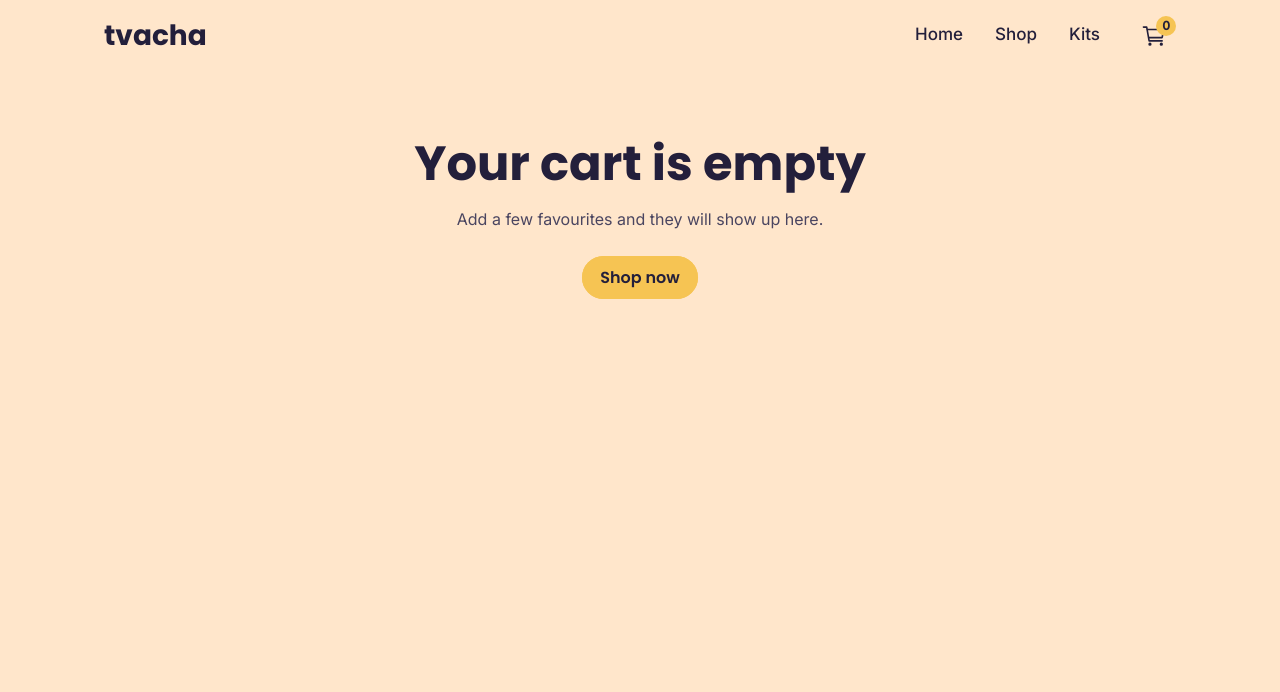
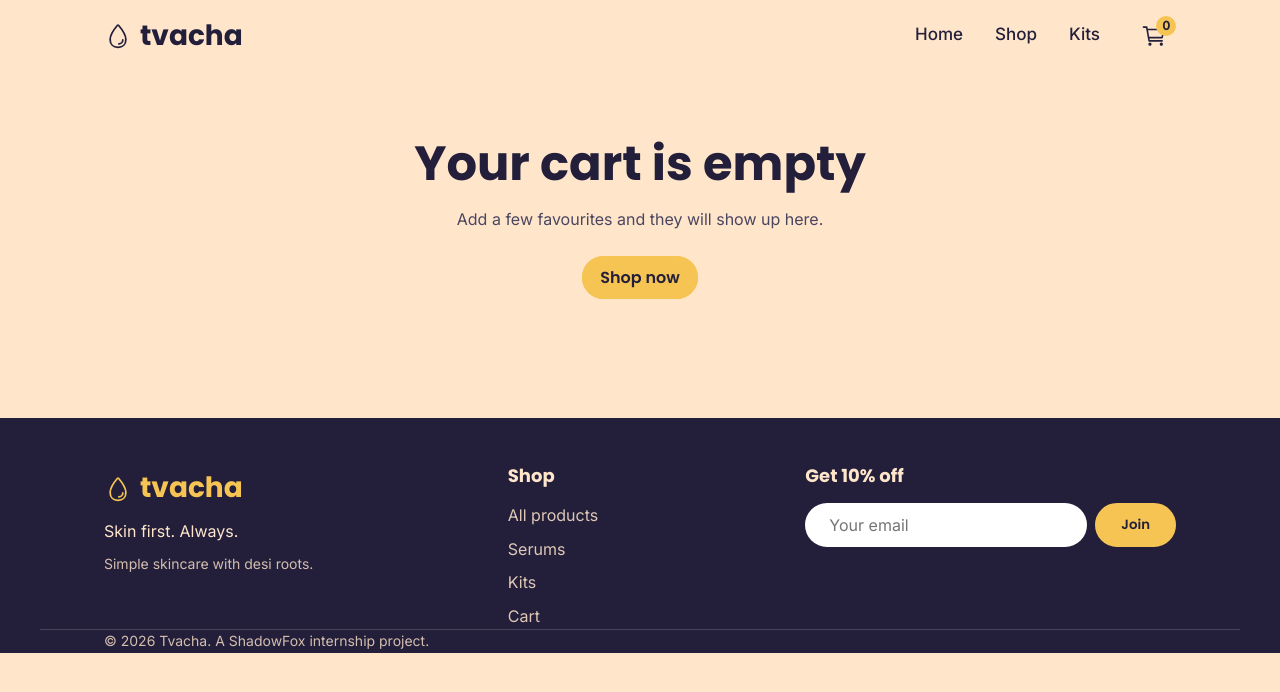
Before and after one commit to ashleshameshram/Tvacha-Skincare-Store, a React (Vite) app: page /cart in a window 1280 px wide. Shown: the top 692 px of the page. Built offline with nearby package versions, Linux system fonts and the light colour scheme.

Commit message:
feat: add Footer with quick links and newsletter signup

```diff
--- a/src/App.jsx
+++ b/src/App.jsx
@@ -4,6 +4,7 @@ import Home from './Pages/Home'
 import Products from './Pages/Products'
 import ProductDetails from './Pages/ProductDetails'
 import Cart from './Pages/Cart'
+import Footer from './Components/Footer'
 
 function App() {
   return (
@@ -15,6 +16,7 @@ function App() {
         <Route path='/product/:id' element={<ProductDetails/>}> </Route>
         <Route path='/cart' element={<Cart/>}> </Route>
       </Routes>
+      <Footer />
    </BrowserRouter>
   )
 }
--- /dev/null
+++ b/src/Components/Footer.css
@@ -0,0 +1,60 @@
+.footer {
+  background: var(--indigo);
+  color: var(--cream);
+  margin-top: var(--space-7);
+  padding-top: var(--space-6);
+}
+
+.footer-grid {
+  display: grid;
+  grid-template-columns: 1.4fr 1fr 1.2fr;
+  gap: var(--space-5);
+}
+
+.footer-logo {
+  display: inline-flex;
+  align-items: center;
+  gap: var(--space-2);
+  font-family: var(--font-heading);
+  font-weight: 700;
+  font-size: 28px;
+  color: var(--haldi);
+  margin-bottom: var(--space-2);
+}
+.footer-small { font-size: var(--fs-small); opacity: 0.8; margin-top: var(--space-2); }
+
+.footer h3 { font-size: 18px; margin-bottom: var(--space-3); color: var(--cream); }
+
+.footer-links { list-style: none; margin: 0; padding: 0; display: grid; gap: var(--space-2); }
+.footer-links a { opacity: 0.85; }
+.footer-links a:hover { opacity: 1; text-decoration: underline; }
+
+.footer-form { display: flex; gap: var(--space-2); }
+.footer-form input {
+  flex: 1;
+  min-width: 0;
+  min-height: 44px;
+  border: 0;
+  border-radius: var(--radius-pill);
+  padding: 0 var(--space-4);
+  font-family: var(--font-body);
+  font-size: var(--fs-body);
+}
+.footer-form .btn { padding: var(--space-2) var(--space-4); }
+
+.footer-bottom {
+  border-top: 1px solid rgba(255, 249, 242, 0.2);
+  margin-top: var(--space-6);
+  padding-top: var(--space-4);
+  padding-bottom: var(--space-4);
+  font-size: var(--fs-small);
+  opacity: 0.8;
+}
+
+@media (max-width: 991px) {
+  .footer-grid { grid-template-columns: 1fr 1fr; }
+  .footer-brand { grid-column: 1 / -1; }
+}
+@media (max-width: 599px) {
+  .footer-grid { grid-template-columns: 1fr; }
+}
--- /dev/null
+++ b/src/Components/Footer.jsx
@@ -0,0 +1,60 @@
+import { useState } from 'react'
+import { Link } from "react-router-dom";
+import { IoWaterOutline } from "react-icons/io5";
+import './Footer.css'
+
+export default function Footer() {
+    const [email, setEmail] = useState("");
+    const [joined, setJoined] = useState(false);
+
+    const handleSubmit = (e) => {
+        e.preventDefault();
+        if (!email.trim()) return;
+        setJoined(true);
+        setEmail("");
+    };
+
+    return(
+        <footer className="footer">
+        <div className="container footer-grid">
+            <div className="footer-brand">
+                <span className="footer-logo"><IoWaterOutline /> tvacha</span>
+                <p>Skin first. Always.</p>
+                <p className="footer-small">Simple skincare with desi roots.</p>
+            </div>
+
+            <div>
+                <h3>Shop</h3>
+                <ul className="footer-links">
+                    <li><Link to="/products">All products</Link></li>
+                    <li><Link to="/products?category=Serums">Serums</Link></li>
+                    <li><Link to="/products?category=Kits">Kits</Link></li>
+                    <li><Link to="/cart">Cart</Link></li>
+                </ul>
+            </div>
+
+            <div>
+                <h3>Get 10% off</h3>
+                {joined ? (
+                    <p className="footer-small">Thanks for joining! Check your inbox soon.</p>
+                ) : (
+                    <form className="footer-form" onSubmit={handleSubmit}>
+                    <input
+                        type="email"
+                        placeholder="Your email"
+                        aria-label="Email address"
+                        value={email}
+                        onChange={(e) => setEmail(e.target.value)}
+                    />
+                    <button className="btn" type="submit">Join</button>
+                    </form>
+                )}
+            </div>
+        </div>
+
+        <div className="container footer-bottom">
+            <p>© 2026 Tvacha. A ShadowFox internship project.</p>
+        </div>
+    </footer>
+    )
+}
--- a/src/Components/Navbar.jsx
+++ b/src/Components/Navbar.jsx
@@ -1,6 +1,6 @@
 import { useState } from 'react'
 import { NavLink, Link } from 'react-router-dom'
-import {IoCartOutline,IoMenu,IoClose } from 'react-icons/io5'
+import {IoCartOutline,IoWaterOutline,IoMenu,IoClose } from 'react-icons/io5'
 import { useCart } from '../Context/CartContext.jsx'
 import './Navbar.css'
 
@@ -12,7 +12,7 @@ export default function Navbar() {
         <header className="navbar">
             <div className="container navbar__inner">
                 <Link to="/" className="navbar__logo" onClick={() => setOpen(false)}>
-                tvacha
+                <IoWaterOutline />tvacha
                 </Link>
 
                 <div className="navbar__right">
```
